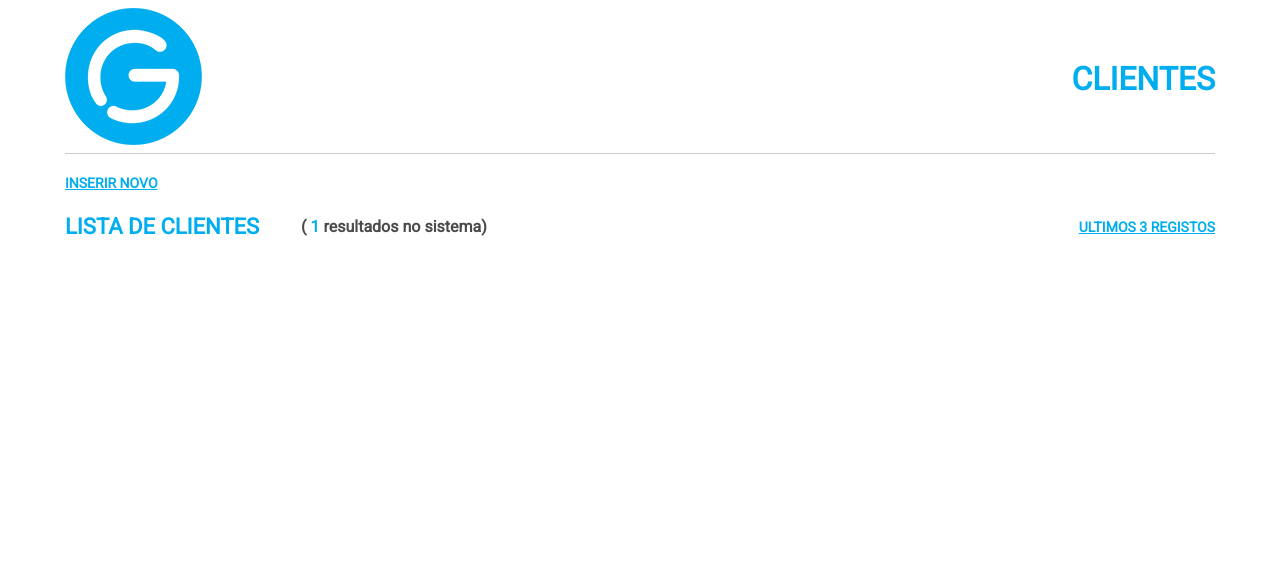
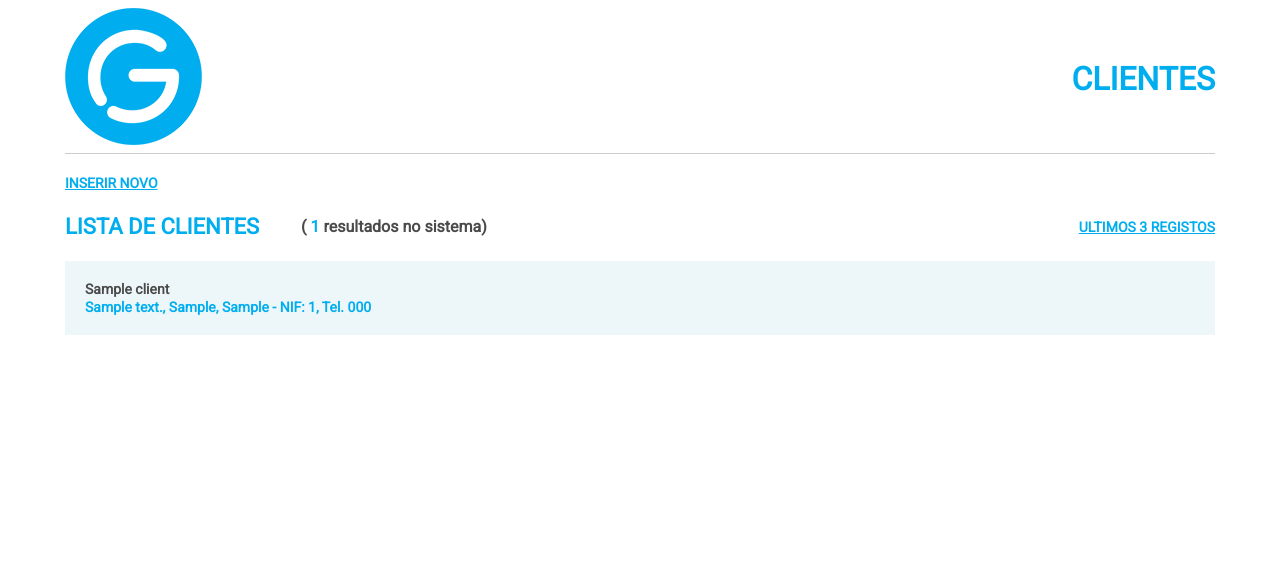
Before and after one commit to SoulWarlord/GOMA-Challenge, a PHP site: page /client_list.php in a window 1280 px wide. Shown: the top 575 px of the page. Run offline with PHP 8.4, Linux system fonts and the light colour scheme; tables that the repository leaves empty hold one stand-in row (values such as "Sample post").

Commit message:
All clients registered in the database are now shown in the designated web page. Fixed some more page styles.

```diff
--- a/client_list.php
+++ b/client_list.php
@@ -10,11 +10,12 @@
 </head>
 <body>
     <?php
-        include 'database.php';
+        require_once 'database.php';
         $database = new Database();
         $mysqli = $database->databaseConnect();
         $sql = mysqli_query($mysqli, "SELECT COUNT(*) as register FROM client");
         $registers = mysqli_fetch_assoc($sql);
+        $database->databaseClose();
     ?>
     <div id="wrapper">
         <div id="page_header">
@@ -22,7 +23,7 @@
                 <img src="styles/gomalogo.png" alt="GOMA Development">
             </div>
             <div id="page_name">
-            <p> CLIENTES </p>
+                <p> CLIENTES </p>
             </div>
         </div>
         <div id="insert_new">
@@ -39,8 +40,31 @@
                 <a href="#">ULTIMOS 3 REGISTOS</a>
             </div>
         </div>
-        <div id="table_list">
-
+        <div id="client_list_data">
+        <?php
+                require_once 'clientes.php';
+                $client = new Clients();
+                $data_array = $client->listClients();
+                $array_length = count($data_array);
+                for ($i = 0; $i < $array_length; $i++) {
+                    if($i == $array_length-1){
+                        echo("<div class='client_data_final'>
+                         <span class='client_name'>"  . $data_array[$i]['name'] . " </span><br>
+                        <span class='client_info'>" . $data_array[$i]['address'] . ", " . $data_array[$i]['city'] .
+                        ", " . $data_array[$i]['country'] . " - NIF: " . $data_array[$i]['nif'] . ", Tel. "
+                        . $data_array[$i]['phone'] . "</span>
+                        </div>");
+                    }
+                    else{
+                        echo("<div class='client_data'>
+                        <span class='client_name'>"  . $data_array[$i]['name'] . " </span><br>
+                        <span class='client_info'>" . $data_array[$i]['address'] . ", " . $data_array[$i]['city'] .
+                        ", " . $data_array[$i]['country'] . " - NIF: " . $data_array[$i]['nif'] . ", Tel. "
+                        . $data_array[$i]['phone'] . "</span>
+                        </div>");
+                    }
+                }
+            ?>
         </div>
     </div>
 </body>
--- a/clientes.php
+++ b/clientes.php
@@ -1,8 +1,10 @@
 <?php
+require_once('database.php');
+
 class Clients{
 
-    require_once('database.php');
-    public $clientes = array();
+    public $clients = array();
+    private $database;
 
     //Class constructor
     public function __construct(){
@@ -11,23 +13,17 @@ class Clients{
 
     //Function to list clients into an array
     public function listClients(){
-        $this->database->database_connect();
-        $sql = 'SELECT * FROM cliente';
-        $query = mysql_query($sql) or die(mysql_error());
-        $this->database->database_close();
+        $mysql= $this->database->databaseConnect();
+        $sql = 'SELECT * FROM client';
+        $query = mysqli_query($mysql, $sql) or die(mysqli_connect_error());
+        $this->database->databaseClose();
 
-        while($row = mysql_fetch_array($query)){
-            $this->clientes = $row;
+        while($row = mysqli_fetch_assoc($query)){
+            $this->clients[] = $row;
         }
+        //print_r($this->clients);
+
+        return $this->clients;
     }
-
 }
-
-
-
-
-
-
-
-
 ?>
--- a/styles/style.css
+++ b/styles/style.css
@@ -228,3 +228,37 @@ select{
     grid-gap: 10px;
     grid-template-columns: 1fr 1fr 3fr ;
 }
+
+.client_name{
+    font-family: 'Roboto', sans-serif;
+    font-weight: bold;
+    font-size: 14px;
+    color: #4A4A4A;
+    margin-left: 20px;
+    display: inline-block;
+    margin-top: 20px;
+}
+
+.client_info{
+    font-family: 'Roboto', sans-serif;
+    font-weight: bold;
+    font-size: 14px;
+    color: #00AEEF;
+    margin-left: 20px;
+    display: inline-block;
+    margin-bottom: 20px;
+}
+
+.client_data{
+    border-bottom-width: 1px;
+    border-bottom-style: solid;
+    border-bottom-color: #979797;
+    background: #EDF6F9;
+}
+.client_data_final{
+    background: #EDF6F9;
+}
+
+.client_p{
+    margin-top: 30px;
+}
```
